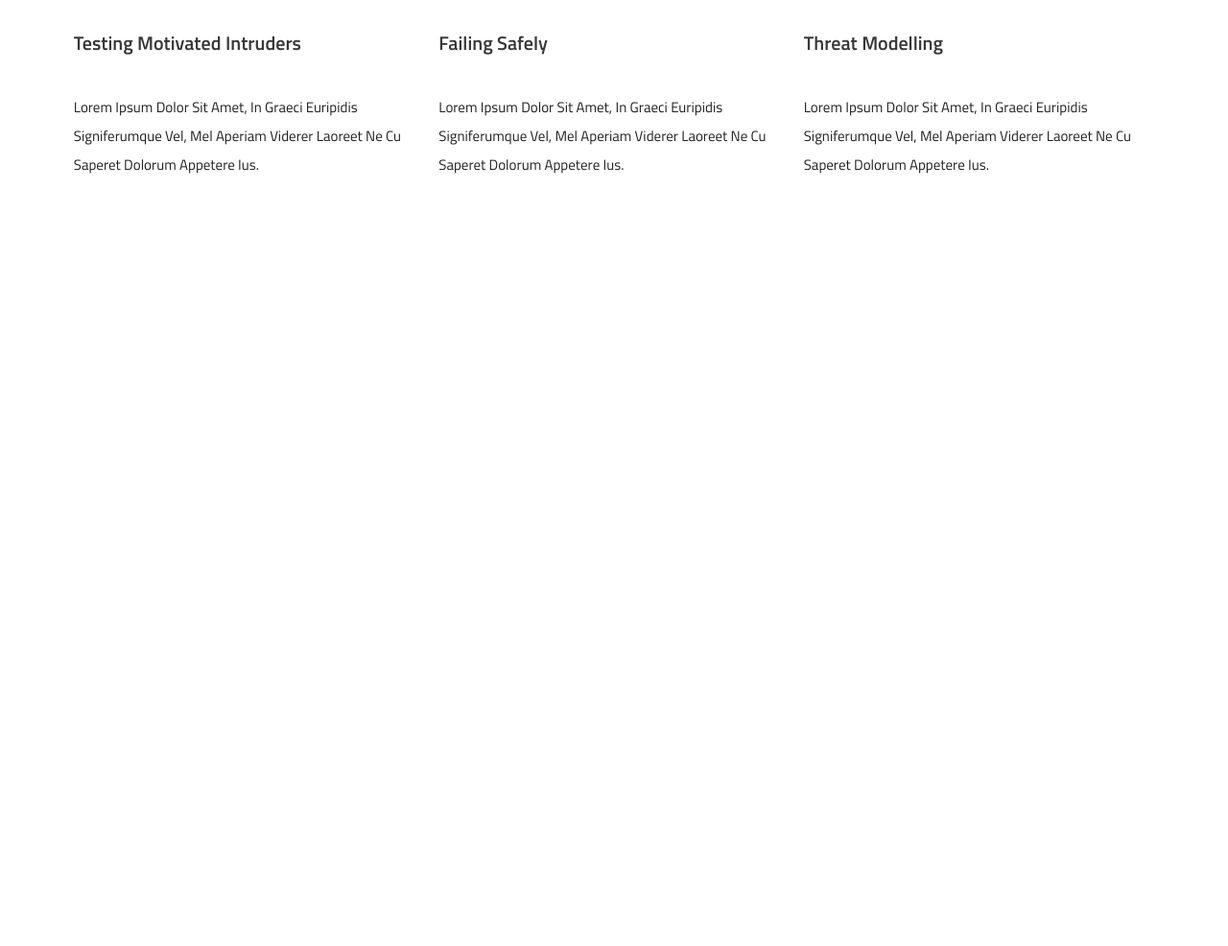
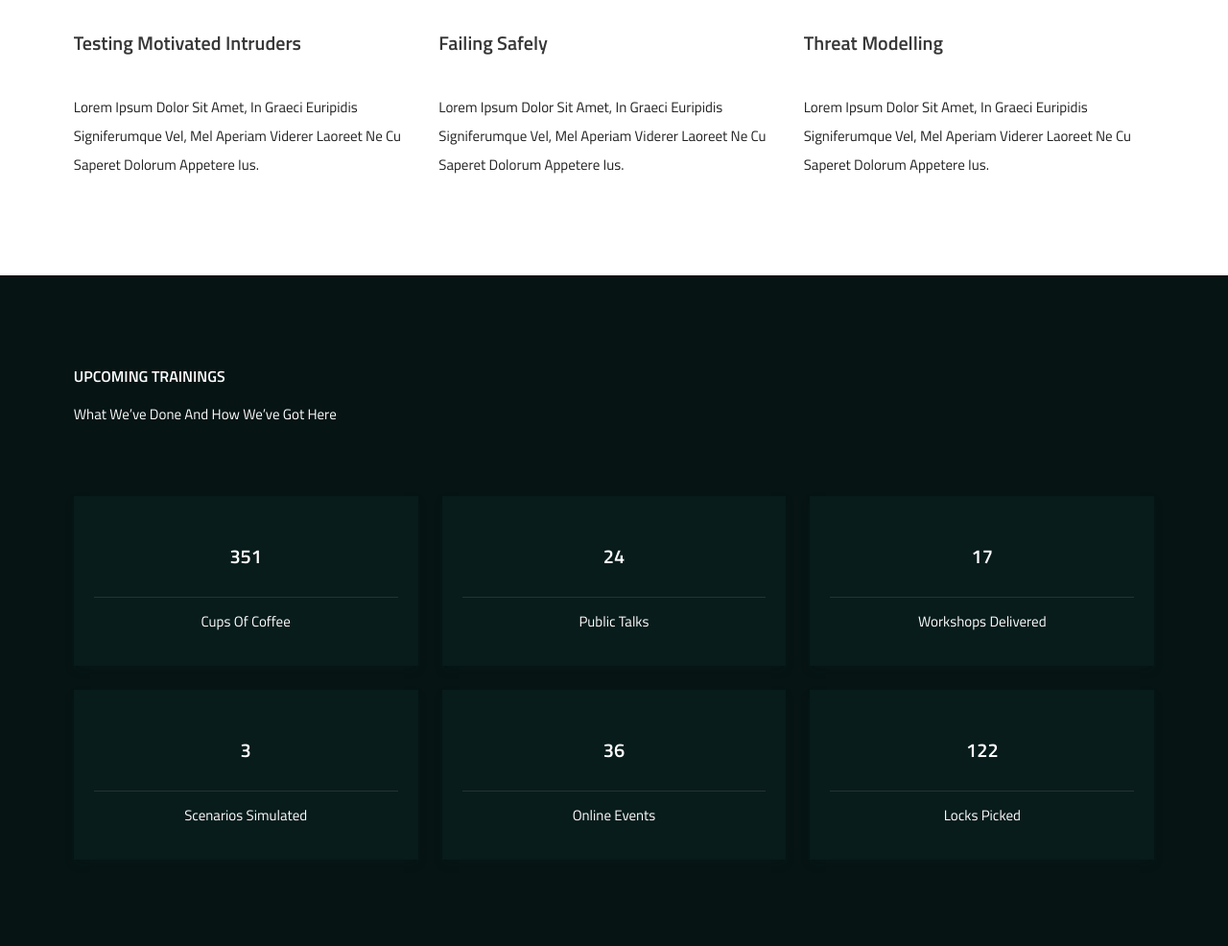
Before and after one commit to sahdathossen76/Bores_webside, a plain HTML site: page index.html in a window 1280 px wide. Shown: the part 4149-5135 px from the top of the page at 96% size. Before the commit the page ends 4436 px from the top, so only its background shows below. Drawn offline with Linux system fonts and the light colour scheme.

Commit message:
half done websde

```diff
--- a/index.html
+++ b/index.html
@@ -214,6 +214,52 @@
 
         </div>
     </section>
+    <section class="star">
+        <div class="container">
+            <div class="star__wrapper">
+                <div class="star__titles">
+                    <h1 class="star__title">
+                        UPCOMING TRAININGS
+                    </h1>
+                    <p class="star__text">
+                        What we’ve done and how we’ve got here
+                    </p>
+                </div>
+            </div>
+            <div class="star__cards">
+                <div class="star__card">
+                    <h1 class="star__card-number">351</h1>
+                    <p class="star__card-text">Cups of Coffee
+                    </p>
+                </div>
+                <div class="star__card">
+                    <h1 class="star__card-number">24</h1>
+                    <p class="star__card-text">Public Talks
+                    </p>
+                </div>
+                <div class="star__card">
+                    <h1 class="star__card-number">17</h1>
+                    <p class="star__card-text">Workshops Delivered
+                    </p>
+                </div>
+                <div class="star__card">
+                    <h1 class="star__card-number">3</h1>
+                    <p class="star__card-text">Scenarios Simulated
+                    </p>
+                </div>
+                <div class="star__card">
+                    <h1 class="star__card-number">36</h1>
+                    <p class="star__card-text">Online Events
+                    </p>
+                </div>
+                <div class="star__card">
+                    <h1 class="star__card-number">122</h1>
+                    <p class="star__card-text">Locks Picked
+                    </p>
+                </div>
+            </div>
+        </div>
+    </section>
     <script src="js/script.js"></script>
 </body>
 </html>
--- a/scss/modules/_colors.scss
+++ b/scss/modules/_colors.scss
@@ -9,7 +9,7 @@ $yellow: #FF9F1A;
 $white: #FFFFFF;
 $light-gray: #E8E9EB;
 $gray: #A7A7A7;
-$dark-gray: #606060;
+$dark-gray: #091D1D;
 $accent: #03AFC2;
 $green: #00B4AF;
 $dark-blue: #2C2C59;
--- a/scss/modules/_mixins.scss
+++ b/scss/modules/_mixins.scss
@@ -39,7 +39,7 @@
 }
 @mixin box-grid {
   display: grid;
-  @include mobile ($max-screen : 767px){
+  @include mobile ($max-screen : 768px){
     grid-template-columns: repeat(1, 1fr);
   }
 }
@@ -48,9 +48,8 @@
   padding: 2rem;
   overflow: hidden;
   text-align: center;
-  background: $white;
-  box-shadow: 0 0.5rem 1rem rgba($dark, 0.1);
-  border: .1rem solid rgba($dark, .2);
-  border-radius: .5rem;
+  background: rgba($dark-gray, 0.9);
+  box-shadow: 0 0.5rem 1rem rgba($dark-gray, 0.1);
+  border: .1rem solid rgba($dark-gray, .2);
   cursor: pointer;
 }
--- a/scss/partials/_all.scss
+++ b/scss/partials/_all.scss
@@ -5,4 +5,5 @@
   @import 'approch';
   @import 'traning';
   @import 'boring';
+  @import 'star';
   @import 'footer';
--- /dev/null
+++ b/scss/partials/_star.scss
@@ -0,0 +1,41 @@
+.star{
+    background: #061414;
+    &__wrapper{
+    @include box-flex ($flx-wrp: nowrap);
+    justify-content: space-between;
+        gap: 1.5rem;
+    }
+    &__title{
+        @include sub-heading;
+        color: $white;
+    }
+    &__text{
+        @include text;
+        color: $white;
+    }
+    &__cards{
+        padding-top: 6rem;
+        @include box-grid;
+        grid-template-columns: repeat(3, 1fr);
+        @include mobile ($max-screen : 768px){
+            grid-template-columns: repeat(2, 1fr);
+        }
+        @include mobile ($max-screen : 347px){
+            grid-template-columns: repeat(1, 1fr);
+        }
+        gap: 2.5rem;
+    }
+    &__card{
+        @include box;
+        &-number{
+            @include card-title;
+            color: $white;
+            padding: 3rem 0;
+            border-bottom: 0.1rem solid rgba($white, 0.1);
+        }
+        &-text{
+            @include text;
+            color: $white;
+        }
+    }
+}
--- a/scss/partials/_traning.scss
+++ b/scss/partials/_traning.scss
@@ -62,6 +62,7 @@
         &--title
         {
             padding: 1rem;
+            border-bottom: 0.1rem solid rgba($dark, 0.1);
 
         }
         &--btn{
@@ -91,13 +92,17 @@
         padding-bottom: 6rem;
     }
     &--price{
-        border-bottom: 0.1rem solid rgba($dark, 0.1);
+
         display: flex;
         flex-wrap: nowrap;
         align-items: baseline;
         img{
             width: 7%;
             height: 1%
+        }
+        p{
+            @include text;
+            font-size: 1.7rem;
         }
     }
     &--text{
```
Also changed, not shown: scss/partials/_about.scss (deleted), style/main.css, 1 other file.
